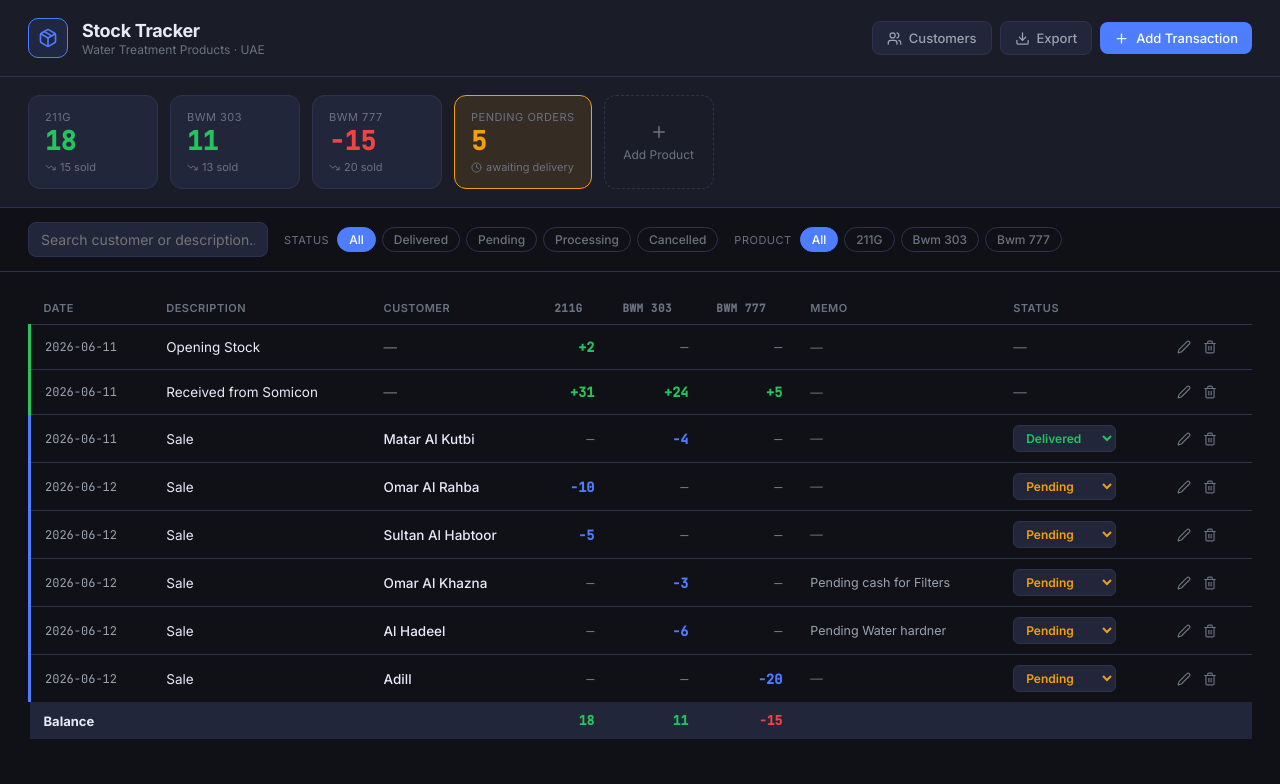
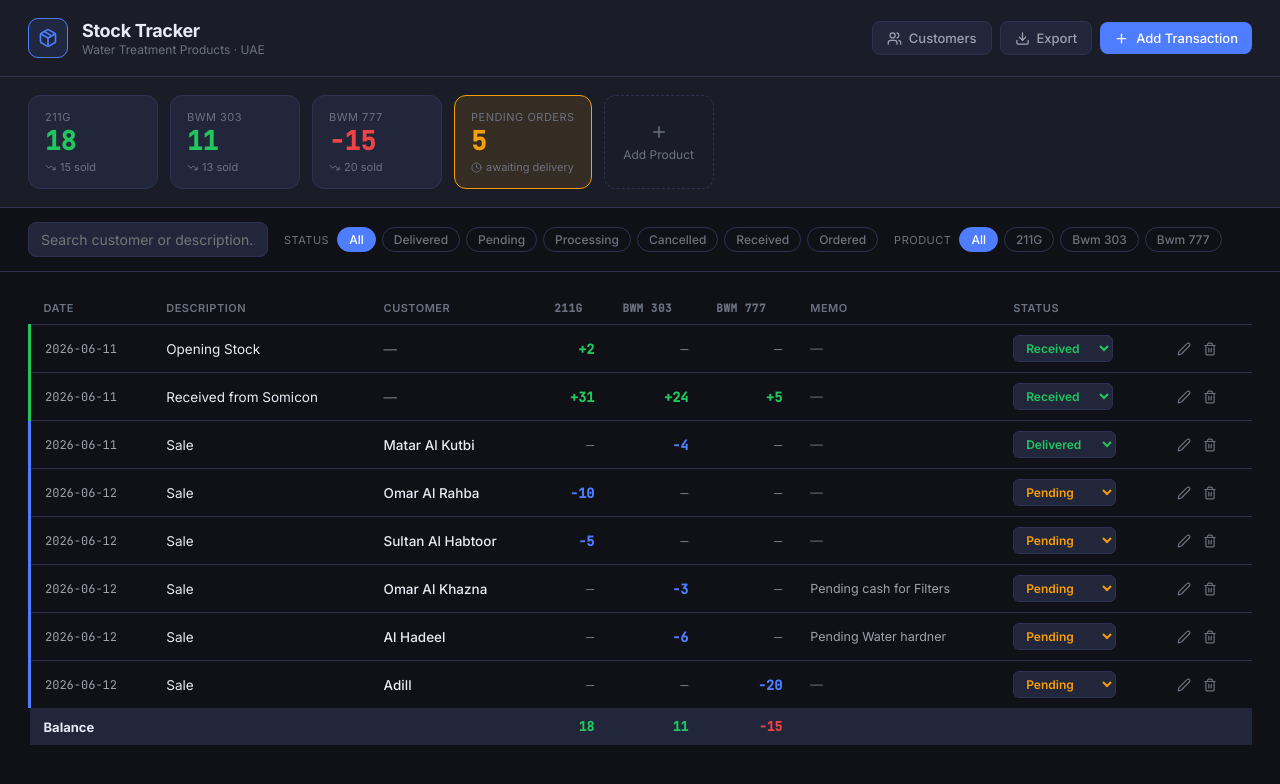
Before and after one commit to Faran56/stock-tracker, a React (Create React App) app: page / in a window 1280 px wide. Shown: the top 784 px of the page. Built offline with nearby package versions, Linux system fonts and the light colour scheme.

Commit message:
Add auto-deploy workflow

```diff
--- a/package.json
+++ b/package.json
@@ -44,5 +44,5 @@
   "devDependencies": {
     "gh-pages": "^6.3.0"
   },
-  "homepage": "https://github.com/Faran56/stock-tracker.git"
+  "homepage": "https://Faran56.github.io/stock-tracker"
 }
--- a/src/App.js
+++ b/src/App.js
@@ -20,11 +20,22 @@ const STATUS_META = {
   Cancelled:  { color: 'var(--red)',    bg: 'var(--red-dim)',  Icon: X },
 };
 
+const IN_STATUS_META = {
+  Received:   { color: 'var(--green)',  bg: 'var(--green-dim)', Icon: CheckCircle },
+  Pending:    { color: 'var(--amber)',  bg: 'var(--amber-dim)', Icon: Clock },
+  Ordered:    { color: 'var(--accent)', bg: 'var(--accent-dim)', Icon: Truck },
+  Cancelled:  { color: 'var(--red)',    bg: 'var(--red-dim)',  Icon: X },
+};
+
+function statusMetaFor(type) {
+  return type === 'in' ? IN_STATUS_META : STATUS_META;
+}
+
 const INITIAL_PRODUCTS = ['211G', 'Bwm 303', 'Bwm 777'];
 
 const SEED_ROWS = [
-  { id: uid(), date: '2026-06-11', description: 'Opening Stock', type: 'in',  customer: '', qty: { '211G': 2, 'Bwm 303': 0, 'Bwm 777': 0 }, status: '', memo: '' },
-  { id: uid(), date: '2026-06-11', description: 'Received from Somicon', type: 'in',  customer: '', qty: { '211G': 31, 'Bwm 303': 24, 'Bwm 777': 5 }, status: '', memo: '' },
+  { id: uid(), date: '2026-06-11', description: 'Opening Stock', type: 'in',  customer: '', qty: { '211G': 2, 'Bwm 303': 0, 'Bwm 777': 0 }, status: 'Received', memo: '' },
+  { id: uid(), date: '2026-06-11', description: 'Received from Somicon', type: 'in',  customer: '', qty: { '211G': 31, 'Bwm 303': 24, 'Bwm 777': 5 }, status: 'Received', memo: '' },
   { id: uid(), date: '2026-06-11', description: 'Sale', type: 'out', customer: 'Matar Al Kutbi', qty: { '211G': 0, 'Bwm 303': 4, 'Bwm 777': 0 }, status: 'Delivered', memo: '' },
   { id: uid(), date: '2026-06-12', description: 'Sale', type: 'out', customer: 'Omar Al Rahba', qty: { '211G': 10, 'Bwm 303': 0, 'Bwm 777': 0 }, status: 'Pending', memo: '' },
   { id: uid(), date: '2026-06-12', description: 'Sale', type: 'out', customer: 'Sultan Al Habtoor', qty: { '211G': 5, 'Bwm 303': 0, 'Bwm 777': 0 }, status: 'Pending', memo: '' },
@@ -61,8 +72,8 @@ function Modal({ title, onClose, children }) {
 }
 
 // ─── StatusBadge ─────────────────────────────────────────────────────────────
-function StatusBadge({ status }) {
-  const m = STATUS_META[status];
+function StatusBadge({ status, type }) {
+  const m = statusMetaFor(type)[status];
   if (!m) return <span className="status-empty">—</span>;
   const { Icon, color, bg } = m;
   return (
@@ -304,7 +315,7 @@ export default function App() {
         />
         <div className="filter-group">
           <span className="filter-label">Status</span>
-          {['All', ...Object.keys(STATUS_META)].map(s => (
+          {['All', ...new Set([...Object.keys(STATUS_META), ...Object.keys(IN_STATUS_META)])].map(s => (
             <button
               key={s}
               className={`filter-pill ${filterStatus === s ? 'active' : ''}`}
@@ -363,17 +374,15 @@ export default function App() {
                   })}
                   <td className="memo-cell">{row.memo || <span className="text-muted">—</span>}</td>
                   <td>
-                    {row.type === 'out' ? (
                     <select
                       className="status-select"
                       value={row.status || ''}
                       onChange={e => setStatus(row.id, e.target.value)}
-                        style={{ color: STATUS_META[row.status]?.color || 'var(--text-muted)' }}
+                      style={{ color: statusMetaFor(row.type)[row.status]?.color || 'var(--text-muted)' }}
                     >
                       <option value="">—</option>
-                        {Object.keys(STATUS_META).map(s => <option key={s} value={s}>{s}</option>)}
+                      {Object.keys(statusMetaFor(row.type)).map(s => <option key={s} value={s}>{s}</option>)}
                     </select>
-                    ) : <StatusBadge status={row.status} />}
                   </td>
                   <td>
                     <div className="row-actions">
@@ -412,7 +421,18 @@ export default function App() {
               <input type="date" value={form.date} onChange={e => setForm(f => ({ ...f, date: e.target.value }))} />
             </label>
             <label>Type
-              <select value={form.type} onChange={e => setForm(f => ({ ...f, type: e.target.value }))}>
+              <select
+                value={form.type}
+                onChange={e => {
+                  const newType = e.target.value;
+                  const validStatuses = Object.keys(statusMetaFor(newType));
+                  setForm(f => ({
+                    ...f,
+                    type: newType,
+                    status: validStatuses.includes(f.status) ? f.status : validStatuses[1] || validStatuses[0],
+                  }));
+                }}
+              >
                 <option value="in">Stock In</option>
                 <option value="out">Stock Out (Sale)</option>
               </select>
@@ -438,13 +458,11 @@ export default function App() {
                 />
               </label>
             ))}
-            {form.type === 'out' && (
             <label className="span2">Status
               <select value={form.status} onChange={e => setForm(f => ({ ...f, status: e.target.value }))}>
-                  {Object.keys(STATUS_META).map(s => <option key={s}>{s}</option>)}
+                {Object.keys(statusMetaFor(form.type)).map(s => <option key={s}>{s}</option>)}
               </select>
             </label>
-            )}
             <label className="span2">Memo / Notes
               <input
                 value={form.memo || ''}
```
Also changed, not shown: 1 other file (tests, documents, lock files or other folders). Lines whose indentation alone changed are shown as unchanged.
